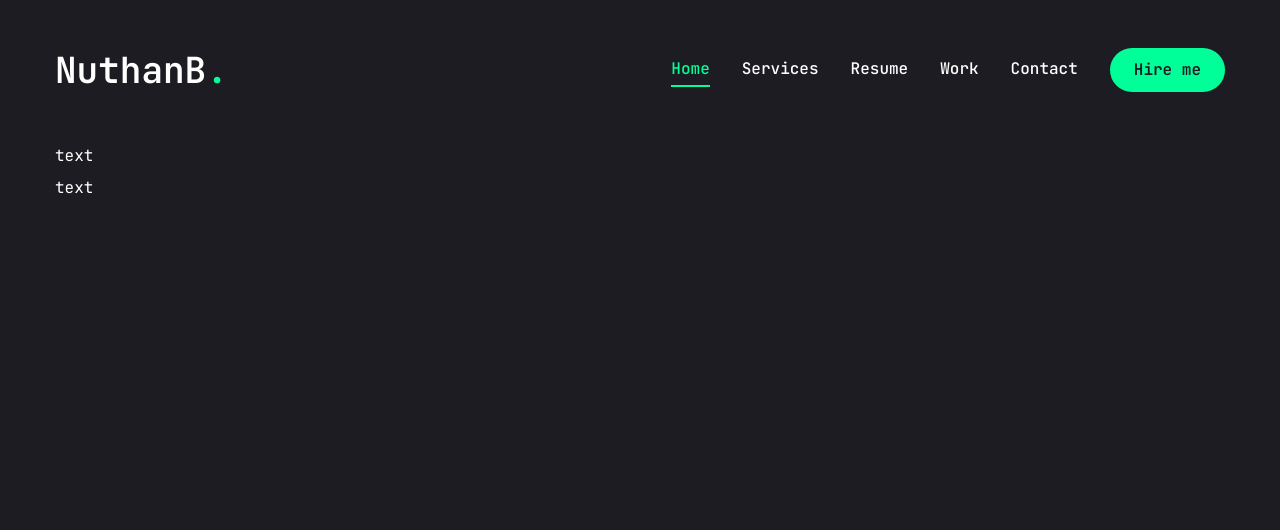
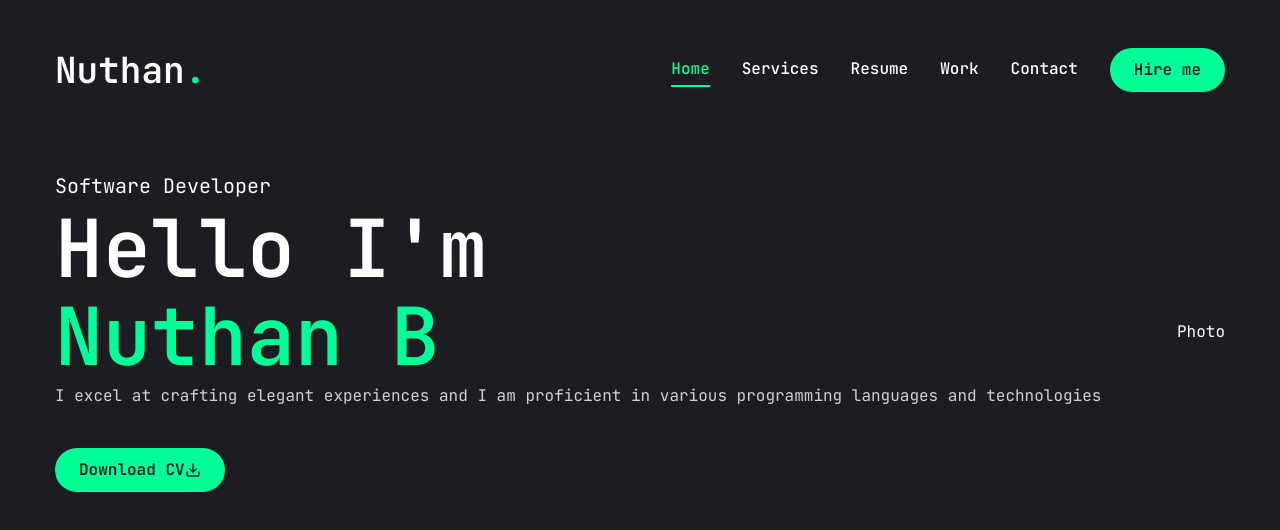
Before and after one commit to NuthanB/MyPortfolio, a Next.js app: page / in a window 1280 px wide. Shown: the top 530 px of the page. Built offline with nearby package versions, Linux system fonts and the light colour scheme.

Commit message:
Home page in the making

```diff
--- a/app/globals.css
+++ b/app/globals.css
@@ -7,4 +7,13 @@
   body {
     @apply font-primary bg-primary text-white leading-loose;
   }
+  .h1{
+    @apply text-[48px] xl:text-[80px] leading-[1.1] font-semibold;
+  }
+  .h2{
+    @apply text-[36px] xl:text-[48px] leading-[1.1] font-semibold;
+  }
+  .h3{
+    @apply text-[20px] xl:text-[84px] leading-[1.1] font-semibold;
+  }
 }
--- a/app/page.jsx
+++ b/app/page.jsx
@@ -4,9 +4,26 @@
   return (
     <section className="h-full">
       <div className="container mx-auto h-full">
-        <div>
-          <div>text</div>
-          <div>text</div>
+        <div className="flex flex-col xl:flex-row  items-center justify-between xl:pt-8 xl:pb-24">
+          <div className="text-center xl:text-left">
+            <span className="text-xl">Software Developer</span>
+            <h1 className="h1">Hello I'm<br/>
+            <span className="text-accent">Nuthan B</span>
+            </h1>
+            <p className="max-w-[500px mb-9 text-white/80">
+              I excel at crafting elegant experiences and I am proficient in various programming
+              languages and technologies
+            </p>
+            <div>
+              <Button>
+                <span>
+                  Download CV
+                </span>
+                <FiDownload/>
+              </Button>
+            </div>
+          </div>
+          <div>Photo</div>
         </div>
       </div>
     </section>
--- a/components/Header.jsx
+++ b/components/Header.jsx
@@ -9,7 +9,7 @@
             {/* logo */}
             <Link href="/">
             <h1 className="text-4xl font-semibold">
-                NuthanB<span className="text-accent">.</span>
+                Nuthan<span className="text-accent">.</span>
             </h1>
             </Link>
             { /* desktop nav */}
--- a/components/MobileNav.jsx
+++ b/components/MobileNav.jsx
@@ -37,7 +37,7 @@
       <SheetContent className="flex flex-col">
        <div className="mt-32 mb-40 text-center text-2xl">
        <Link href='/'>
-        <h1 className="text-4xl font-semibold">NuthanB<span className="text-accent">.</span></h1>
+        <h1 className="text-4xl font-semibold">Nuthan<span className="text-accent">.</span></h1>
        </Link>
        </div>
        <nav className="flex flex-col justify-center items-center gap-8">
```
